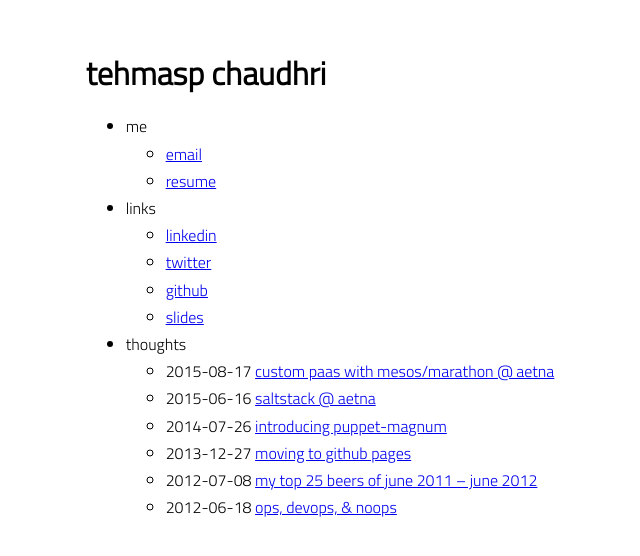
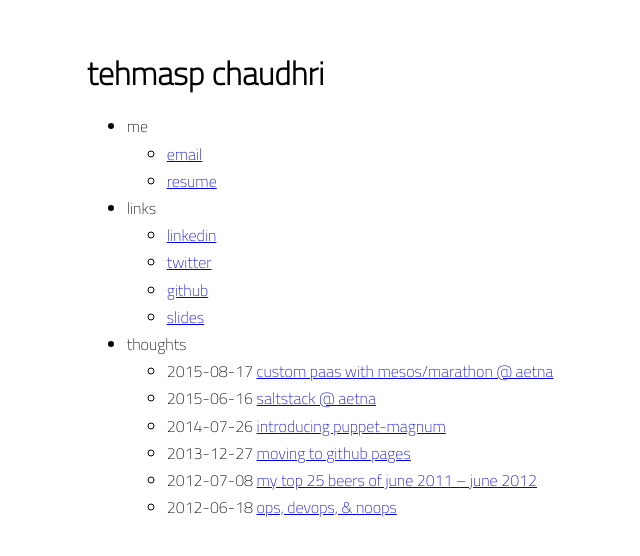
Before and after one commit to tehmaspc/tehmaspc.github.io, a Jekyll site: the page built from index.md, in a window 1280 px wide. Shown: the top 556 px of the page, without its empty margins (320-960 px from the left). Built offline with Jekyll 4.4.1, drawn with Linux system fonts in a browser that asks for light colours.

Commit message:
Updating font styles

```diff
--- a/_includes/head.html
+++ b/_includes/head.html
@@ -15,7 +15,7 @@
   {% feed_meta %}
 
   <link rel="preconnect" href="https://fonts.gstatic.com" />
-  <link href="https://fonts.googleapis.com/css2?family=Titillium+Web:wght@300&display=swap" rel="stylesheet" />
+  <link href="https://fonts.googleapis.com/css2?family=Titillium+Web:wght@200&display=swap" rel="stylesheet" />
   <link rel="shortcut icon" type="image/x-icon" href="{{ site.favicon | relative_url }}" />
   <link rel="stylesheet" href="{{ "/assets/css/main.css" | relative_url }}" />
 </head>
--- a/_sass/no-style-please.scss
+++ b/_sass/no-style-please.scss
@@ -25,7 +25,7 @@ html { height: 100%; }
 
 body {
   color: black;
-  font-family: 'Titillium Web', serif, monospace;
+  font-family: 'Titillium Web', monospace;
   font-size: 1.0rem;
   line-height: 1.3;
   margin: 0;
```
